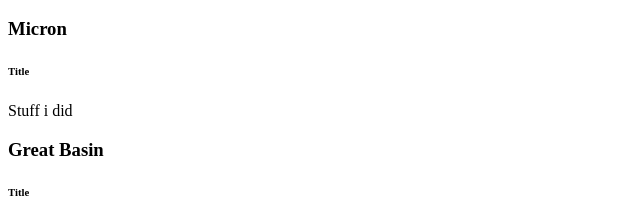
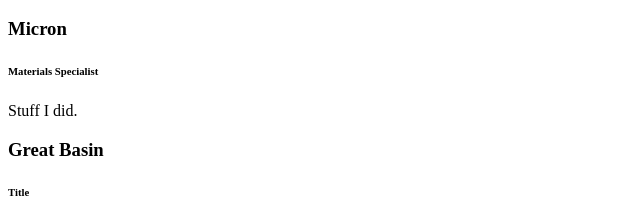
Before and after one commit to guitargulley/resume-1, a plain HTML site: page index.html in a window 1280 px wide. Shown: the part 316-536 px from the top of the page, 0-640 px from the left. Drawn offline with Linux system fonts and the light colour scheme.

Commit message:
updated html

```diff
--- a/index.html
+++ b/index.html
@@ -29,8 +29,8 @@
         <div class="companies">
             <div class="company">
                 <h3>Micron</h3>
-                <h6>Title</h6>
-                <p>Stuff i did</p>
+                <h6>Materials Specialist</h6>
+                <p>Stuff I did.</p>
             </div>
             <div class="company">
                 <h3>Great Basin</h3>
```
